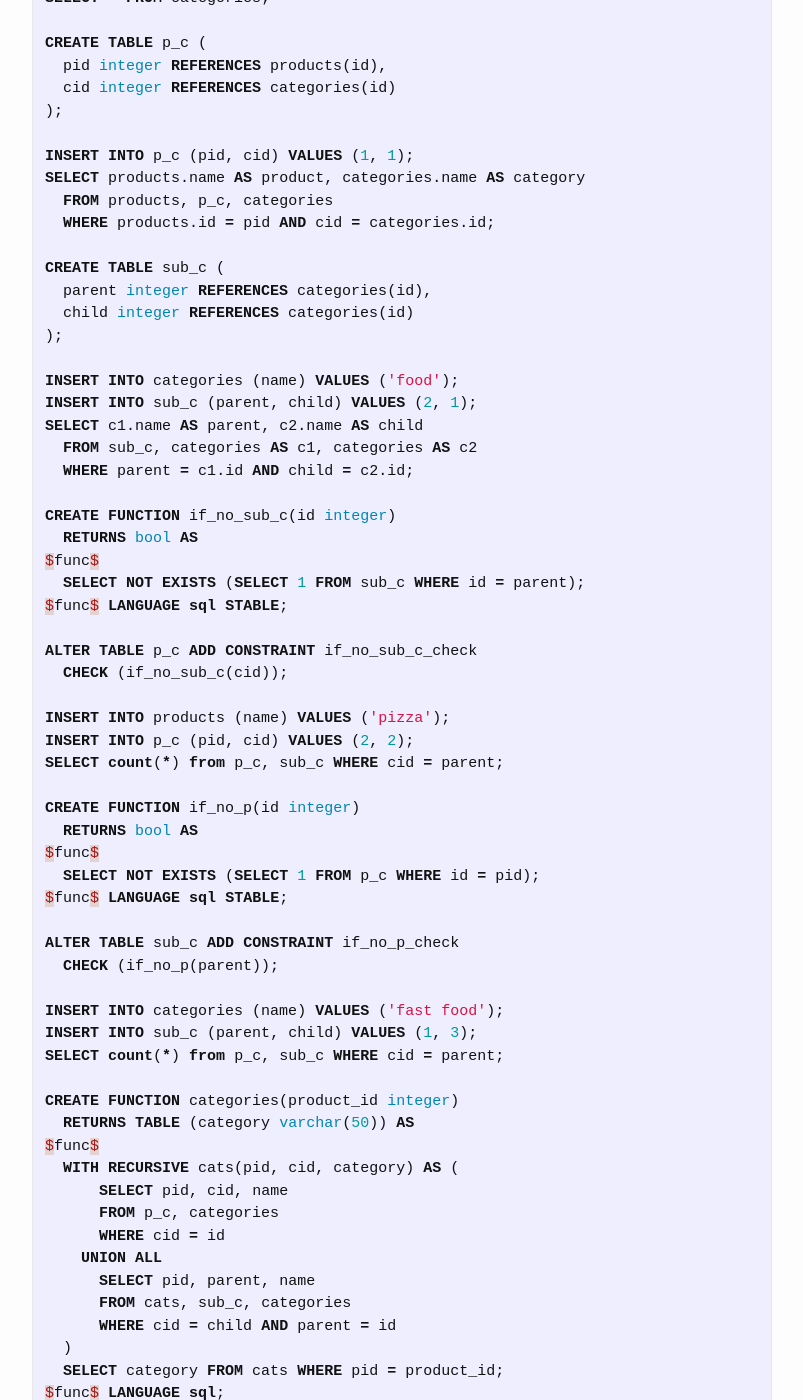
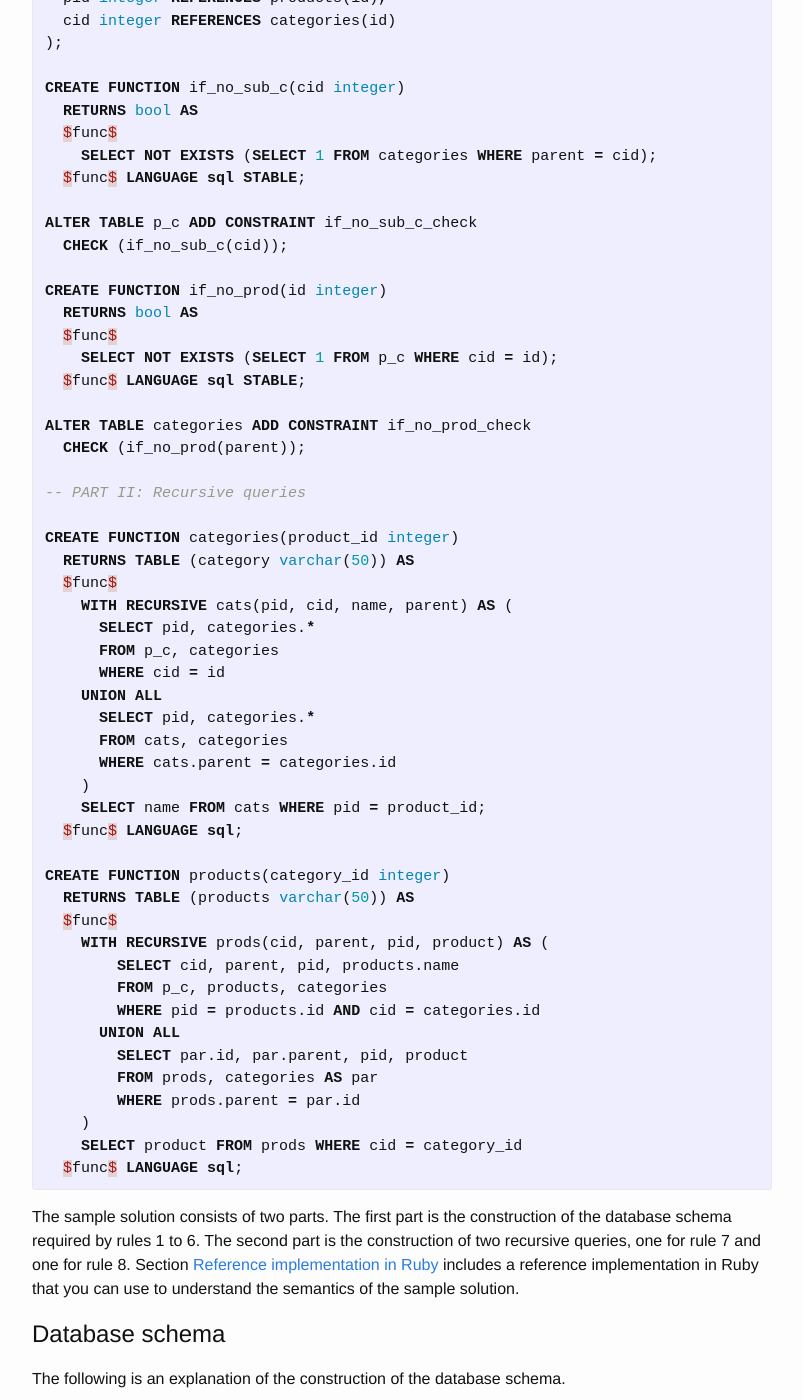
Before and after one commit to mrrusof/mrrusof.github.io, a Jekyll site: the page built from _posts/2016-10-17-the-category-problem.markdown, in a window 1280 px wide and 1400 px high, scrolled down 1792 px. Shown: the whole window, without its empty margins (238-1041 px from the left). Built offline with Jekyll 4.4.1, drawn with Linux system fonts in a browser that asks for light colours; comment, search, counter and statistics services are not loaded; some of the changed text lies outside the part shown.

Commit message:
Write "The Category Problem".

```diff
--- a/_posts/2016-10-17-the-product-category-problem.markdown
+++ b/_posts/2016-10-17-the-category-problem.markdown
@@ -52,117 +52,80 @@ The products of category Food are Sandwich and Pizza.
 The sample solution is the following.
 
 {% highlight sql %}
+
+-- PART I: Database Schema
+
 CREATE TABLE products (
   id serial PRIMARY KEY,
   name varchar(50)
 );
 
-INSERT INTO products (name) VALUES ('sandwich');
-SELECT * FROM products;
-
 CREATE TABLE categories (
   id serial PRIMARY KEY,
-  name varchar(50)
+  name varchar(50),
+  parent integer REFERENCES categories(id)
 );
-
-INSERT INTO categories (name) VALUES ('gas station food');
-SELECT * FROM categories;
 
 CREATE TABLE p_c (
   pid integer REFERENCES products(id),
   cid integer REFERENCES categories(id)
 );
 
-INSERT INTO p_c (pid, cid) VALUES (1, 1);
-SELECT products.name AS product, categories.name AS category
-  FROM products, p_c, categories
-  WHERE products.id = pid AND cid = categories.id;
-
-CREATE TABLE sub_c (
-  parent integer REFERENCES categories(id),
-  child integer REFERENCES categories(id)
-);
-
-INSERT INTO categories (name) VALUES ('food');
-INSERT INTO sub_c (parent, child) VALUES (2, 1);
-SELECT c1.name AS parent, c2.name AS child
-  FROM sub_c, categories AS c1, categories AS c2
-  WHERE parent = c1.id AND child = c2.id;
-
-CREATE FUNCTION if_no_sub_c(id integer)
+CREATE FUNCTION if_no_sub_c(cid integer)
   RETURNS bool AS
-$func$
-  SELECT NOT EXISTS (SELECT 1 FROM sub_c WHERE id = parent);
-$func$ LANGUAGE sql STABLE;
+  $func$
+    SELECT NOT EXISTS (SELECT 1 FROM categories WHERE parent = cid);
+  $func$ LANGUAGE sql STABLE;
 
 ALTER TABLE p_c ADD CONSTRAINT if_no_sub_c_check
   CHECK (if_no_sub_c(cid));
 
-INSERT INTO products (name) VALUES ('pizza');
-INSERT INTO p_c (pid, cid) VALUES (2, 2);
-SELECT count(*) from p_c, sub_c WHERE cid = parent;
+CREATE FUNCTION if_no_prod(id integer)
+  RETURNS bool AS
+  $func$
+    SELECT NOT EXISTS (SELECT 1 FROM p_c WHERE cid = id);
+  $func$ LANGUAGE sql STABLE;
 
-CREATE FUNCTION if_no_p(id integer)
-  RETURNS bool AS
-$func$
-  SELECT NOT EXISTS (SELECT 1 FROM p_c WHERE id = pid);
-$func$ LANGUAGE sql STABLE;
+ALTER TABLE categories ADD CONSTRAINT if_no_prod_check
+  CHECK (if_no_prod(parent));
 
-ALTER TABLE sub_c ADD CONSTRAINT if_no_p_check
-  CHECK (if_no_p(parent));
-
-INSERT INTO categories (name) VALUES ('fast food');
-INSERT INTO sub_c (parent, child) VALUES (1, 3);
-SELECT count(*) from p_c, sub_c WHERE cid = parent;
+-- PART II: Recursive queries
 
 CREATE FUNCTION categories(product_id integer)
   RETURNS TABLE (category varchar(50)) AS
-$func$
-  WITH RECURSIVE cats(pid, cid, category) AS (
-      SELECT pid, cid, name
+  $func$
+    WITH RECURSIVE cats(pid, cid, name, parent) AS (
+      SELECT pid, categories.*
       FROM p_c, categories
       WHERE cid = id
     UNION ALL
-      SELECT pid, parent, name
-      FROM cats, sub_c, categories
-      WHERE cid = child AND parent = id
-  )
-  SELECT category FROM cats WHERE pid = product_id;
-$func$ LANGUAGE sql;
-
-SELECT categories(id) FROM products WHERE name = 'sandwich';
+      SELECT pid, categories.*
+      FROM cats, categories
+      WHERE cats.parent = categories.id
+    )
+    SELECT name FROM cats WHERE pid = product_id;
+  $func$ LANGUAGE sql;
 
 CREATE FUNCTION products(category_id integer)
   RETURNS TABLE (products varchar(50)) AS
-$func$
-  WITH RECURSIVE prods(cid, pid, product) AS (
-      SELECT cid, pid, name
-      FROM p_c, products
-      WHERE pid = id
-    UNION
-      SELECT parent, pid, product
-      FROM prods, sub_c
-      WHERE cid = child
-  )
-  SELECT product FROM prods WHERE cid = category_id
-$func$ LANGUAGE sql;
-
-SELECT products(id) FROM categories WHERE name = 'food';
-INSERT INTO sub_c (parent, child)
-  SELECT food.id, ff.id
-  FROM categories AS food, categories AS ff
-  WHERE food.name = 'food' AND ff.name = 'fast food';
-INSERT INTO p_c (pid, cid)
-  SELECT pizza.id, ff.id
-  FROM products AS pizza, categories AS ff
-  WHERE pizza.name = 'pizza' AND ff.name = 'fast food';
-SELECT products(id) FROM categories WHERE name = 'food';
+  $func$
+    WITH RECURSIVE prods(cid, parent, pid, product) AS (
+        SELECT cid, parent, pid, products.name
+        FROM p_c, products, categories
+        WHERE pid = products.id AND cid = categories.id
+      UNION ALL
+        SELECT par.id, par.parent, pid, product
+        FROM prods, categories AS par
+        WHERE prods.parent = par.id
+    )
+    SELECT product FROM prods WHERE cid = category_id
+  $func$ LANGUAGE sql;
 {% endhighlight %}
 
 The sample solution consists of two parts.
 The first part is the construction of the database schema required by rules 1 to 6.
 The second part is the construction of two recursive queries, one for rule 7 and one for rule 8.
-The next section includes a reference implementation in Ruby that you can use to understand the semantics of the sample solution.
+Section [Reference implementation in Ruby](#ref-impl-ruby) includes a reference implementation in Ruby that you can use to understand the semantics of the sample solution.
 
 # Database schema
 
@@ -299,91 +262,175 @@ UPDATE 1
 <b>5. Categories that have products do not have subcategories.</b>
 <br>
 
+We implement this rule by functions `if_no_sub_c` and `if_no_prod`.
+
+We constraint relation _belongs-to_ by function `if_no_sub_c`.
+
 {% highlight sql %}
-CREATE FUNCTION if_no_sub_c(id integer)
+CREATE FUNCTION if_no_sub_c(cid integer)
   RETURNS bool AS
-$func$
-  SELECT NOT EXISTS (SELECT 1 FROM sub_c WHERE id = parent);
-$func$ LANGUAGE sql STABLE;
+  $func$
+    SELECT NOT EXISTS (SELECT 1 FROM categories WHERE parent = cid);
+  $func$ LANGUAGE sql STABLE;
 
 ALTER TABLE p_c ADD CONSTRAINT if_no_sub_c_check
   CHECK (if_no_sub_c(cid));
-
-CREATE FUNCTION if_no_p(id integer)
-  RETURNS bool AS
-$func$
-  SELECT NOT EXISTS (SELECT 1 FROM p_c WHERE id = pid);
-$func$ LANGUAGE sql STABLE;
-
-ALTER TABLE sub_c ADD CONSTRAINT if_no_p_check
-  CHECK (if_no_p(parent));
 {% endhighlight %}
 
 Example usage.
 
 {% highlight sql %}
 INSERT INTO products (name) VALUES ('pizza');
-INSERT INTO p_c (pid, cid) VALUES (2, 2);
-SELECT count(*) from p_c, sub_c WHERE cid = parent;
-
-INSERT INTO categories (name) VALUES ('fast food');
-INSERT INTO sub_c (parent, child) VALUES (1, 3);
-SELECT count(*) from p_c, sub_c WHERE cid = parent;
+SELECT products.name AS product, categories.name AS category
+  FROM products, p_c, categories
+  WHERE products.id = pid AND cid = categories.id;
+INSERT INTO p_c (pid, cid)
+  SELECT products.id, categories.id
+  FROM products, categories
+  WHERE products.name = 'pizza' AND categories.name = 'food';
+SELECT products.name AS product, categories.name AS category
+  FROM products, p_c, categories
+  WHERE products.id = pid AND cid = categories.id;
 {% endhighlight %}
 
 Gives.
 
 {% highlight asciidoc  %}
 INSERT 0 1
+ product  |     category
+----------+------------------
+ sandwich | gas station food
+(1 row)
+
 ERROR:  new row for relation "p_c" violates check constraint "if_no_sub_c_check"
 DETAIL:  Failing row contains (2, 2).
- count
--------
-     0
-(1 row)
-
-INSERT 0 1
-ERROR:  new row for relation "sub_c" violates check constraint "if_no_p_check"
-DETAIL:  Failing row contains (1, 3).
- count
--------
-     0
+ product  |     category
+----------+------------------
+ sandwich | gas station food
 (1 row)
 {% endhighlight %}
+
+We constraint relation _subcategory_ by function `if_no_prod`.
+
+{% highlight sql %}
+CREATE FUNCTION if_no_prod(id integer)
+  RETURNS bool AS
+  $func$
+    SELECT NOT EXISTS (SELECT 1 FROM p_c WHERE cid = id);
+  $func$ LANGUAGE sql STABLE;
+
+ALTER TABLE categories ADD CONSTRAINT if_no_prod_check
+  CHECK (if_no_prod(parent));
+{% endhighlight %}
+
+Example usage.
+
+{% highlight sql %}
+SELECT * FROM categories;
+INSERT INTO categories (name, parent)
+  SELECT 'fast food', gsf.id
+  FROM categories AS gsf
+  WHERE gsf.name = 'gas station food';
+SELECT * FROM categories;
+{% endhighlight %}
+
+Gives.
+
+{% highlight sql %}
+ id |       name       | parent
+ ----+------------------+--------
+   2 | food             |
+   1 | gas station food |      2
+(2 rows)
+
+ERROR:  new row for relation "categories" violates check constraint "if_no_prod_check"
+DETAIL:  Failing row contains (3, fast food, 1).
+ id |       name       | parent
+ ----+------------------+--------
+   2 | food             |
+   1 | gas station food |      2
+(2 rows)
+{% endhighlight %}
+
 
 # Recursive queries
 
 The following is an explanation of the two recursive queries.
 
-<b>6. You may ask a product for its corresponding categories.</b>
+<b>7. You may ask a product for its corresponding categories.</b>
 <br>
 
-For rule 6, we construct SQL function `categories(product_id)` that returns the categories for given product id.
-For example, for product sandwich, the categories are `gas station food` and `food`.
-
-<b>TODO</b>
+This rule asks for those categories that are ancestors of a given product in relation _subcategory_.
+We compute the ancestor categories by function `categories`.
 
 {% highlight sql %}
 CREATE FUNCTION categories(product_id integer)
   RETURNS TABLE (category varchar(50)) AS
-$func$
-  WITH RECURSIVE cats(pid, cid, category) AS (
-      SELECT pid, cid, name
+  $func$
+    WITH RECURSIVE cats(pid, cid, name, parent) AS (
+      SELECT pid, categories.*
       FROM p_c, categories
       WHERE cid = id
     UNION ALL
-      SELECT pid, parent, name
-      FROM cats, sub_c, categories
-      WHERE cid = child AND parent = id
-  )
-  SELECT category FROM cats WHERE pid = product_id;
-$func$ LANGUAGE sql;
+      SELECT pid, categories.*
+      FROM cats, categories
+      WHERE cats.parent = categories.id
+    )
+    SELECT name FROM cats WHERE pid = product_id;
+  $func$ LANGUAGE sql;
+{% endhighlight %}
+
+For a given product, the computation starts from the categories that contain the product.
+Those categories are given by the following SELECT statement.
+
+{% highlight sql %}
+...
+    WITH RECURSIVE cats(pid, cid, name, parent) AS (
+      SELECT pid, categories.*
+      FROM p_c, categories
+      WHERE cid = id
+    UNION ALL
+...
+{% endhighlight %}
+
+The SELECT statement is the base case of a [recursive WITH clause](https://www.postgresql.org/docs/9.6/static/queries-with.html).
+The recursive step consists in selecting those categories that are parent of some category given by a previous recursive call.
+The the recursive step corresponds to the following SELECT statement.
+
+{% highlight sql %}
+...
+    UNION ALL
+      SELECT pid, categories.*
+      FROM cats, categories
+      WHERE cats.parent = categories.id
+    )
+...
+{% endhighlight %}
+
+The result of the recursive WITH clause is projected onto the name before returning by the following SELECT statement.
+
+{% highlight sql %}
+...
+    )
+    SELECT name FROM cats WHERE pid = product_id;
+  $func$ LANGUAGE sql;
+...
 {% endhighlight %}
 
 Example usage.
 
 {% highlight sql %}
 SELECT categories(id) FROM products WHERE name = 'sandwich';
+SELECT categories(id) FROM products WHERE name = 'pizza';
+INSERT INTO categories (name, parent)
+  SELECT 'fast food', categories.id
+  FROM categories
+  WHERE name = 'food';
+INSERT INTO p_c (pid, cid)
+  SELECT products.id, categories.id
+  FROM products, categories
+  WHERE products.name = 'pizza' AND categories.name = 'fast food';
+SELECT categories(id) FROM products WHERE name = 'pizza';
 {% endhighlight %}
 
 Gives.
@@ -391,44 +438,52 @@ Gives.
 {% highlight asciidoc  %}
     categories
 ------------------
- gas station food
+  gas station food
+  food
+(2 rows)
+
+ categories
+------------
+ (0 rows)
+
+INSERT 0 1
+INSERT 0 1
+ categories
+------------
+ fast food
  food
 (2 rows)
 {% endhighlight %}
 
-<b>7. You may ask a category for its corresponding products.</b>
+<b>8. You may ask a category for its corresponding products.</b>
 <br>
+
+This rule asks that we collect the products of categories that are descendant of given category in relation _subcategory_.
+The following function `products` implements the rule.
 
 {% highlight sql %}
 CREATE FUNCTION products(category_id integer)
   RETURNS TABLE (products varchar(50)) AS
-$func$
-  WITH RECURSIVE prods(cid, pid, product) AS (
-      SELECT cid, pid, name
-      FROM p_c, products
-      WHERE pid = id
-    UNION
-      SELECT parent, pid, product
-      FROM prods, sub_c
-      WHERE cid = child
-  )
-  SELECT product FROM prods WHERE cid = category_id
-$func$ LANGUAGE sql;
+  $func$
+    WITH RECURSIVE prods(cid, parent, pid, product) AS (
+        SELECT cid, parent, pid, products.name
+        FROM p_c, products, categories
+        WHERE pid = products.id AND cid = categories.id
+      UNION ALL
+        SELECT par.id, par.parent, pid, product
+        FROM prods, categories AS par
+        WHERE prods.parent = par.id
+    )
+    SELECT product FROM prods WHERE cid = category_id
+  $func$ LANGUAGE sql;
 {% endhighlight %}
 
 Example usage.
 
 {% highlight sql %}
 SELECT products(id) FROM categories WHERE name = 'food';
-INSERT INTO sub_c (parent, child)
-  SELECT food.id, ff.id
-  FROM categories AS food, categories AS ff
-  WHERE food.name = 'food' AND ff.name = 'fast food';
-INSERT INTO p_c (pid, cid)
-  SELECT pizza.id, ff.id
-  FROM products AS pizza, categories AS ff
-  WHERE pizza.name = 'pizza' AND ff.name = 'fast food';
-SELECT products(id) FROM categories WHERE name = 'food';
+SELECT products(id) FROM categories WHERE name = 'fast food';
+SELECT products(id) FROM categories WHERE name = 'gas station food';
 {% endhighlight %}
 
 Gives.
@@ -437,21 +492,23 @@ Gives.
  products
 ----------
  sandwich
+ pizza
+(2 rows)
+
+products
+----------
+ pizza
 (1 row)
 
-INSERT 0 1
-INSERT 0 1
- products
+products
 ----------
  sandwich
- pizza
-(2 rows)
+(1 row)
 {% endhighlight %}
 
-<!-- </details> -->
 <br>
 
-# Reference implementation in Ruby
+# <a href="#" name="ref-impl-ruby"></a>Reference implementation in Ruby
 
 The reference implementation is the following.
 
@@ -554,7 +611,7 @@ pizza.categories = [fast food, food]
 food.all_products = [sandwich, pizza]
 {% endhighlight %}
 
-<!-- <details> -->
+<details>
 
 <summary>
 Click here for an explanation of the reference implementation.
@@ -723,7 +780,7 @@ food.children = [gas station food]
 <br>
 <br>
 
-This is a constraint on relations belongs to and subcategory.
+This is a constraint on relations _belongs-to_ and _subcategory_.
 We constraint each relation by constraining corresponding methods <code>Category#add_product</code> and <code>Category#add_category</code>.
 
 {% highlight ruby %}
@@ -765,7 +822,7 @@ food.products = []
 <br>
 <br>
 
-This is a constraint on subcategory relation.
+This is a constraint on relation _subcategory_.
 We apply the constraint by constraining method <code>Category#add_category</code>.
 We create instance variable <code>Category#@parent</code> to label each category with its parent.
 
@@ -814,8 +871,8 @@ gsf.parent = food
 <br>
 <br>
 
-This rule asks for those categories that are ancestors of a given product in the subcategory relation.
-We compute the ancestor categories in method <code>Product#categories</code>.
+This rule asks for those categories that are ancestors of a given product in relation _subcategory_.
+We compute the ancestor categories by method <code>Product#categories</code>.
 For a given product, the computation starts from the categories that contain the product.
 Those categories are recorded in array <code>Product#@parent_categories</code>.
 The array is populated by method <code>Category#add_product</code>.
@@ -877,9 +934,9 @@ sandwich.categories = [gas station food, food]
 <br>
 <br>
 
-This rule asks that we collect the products of categories that are descendant of a given category in the subcategory relation.
-We do so by traversing the subcategory relation from the given category all the way down to leaf descendants.
-We do the traversal and collect corresponding products in method <code>Category#all_products</code>.
+This rule asks that we collect the products of categories that are descendant of a given category in relation _subcategory_.
+We do so by traversing relation _subcategory_ from the given category all the way down to leaf descendants.
+We do the traversal and collect corresponding products by method <code>Category#all_products</code>.
 
 {% highlight ruby %}
 class Category
@@ -911,10 +968,38 @@ Gives.
 food.all_products = [sandwich, pizza]
 {% endhighlight %}
 
-<!-- </details> -->
+</details>
 <br>
 
 # Other uses of WITH clauses
 
 - Apply several data modifications in the same query ([section 7.8.2](https://www.postgresql.org/docs/9.6/static/queries-with.html)).
 - Apply recursive self-references in a data-modifying query ([section 7.8.2](https://www.postgresql.org/docs/9.6/static/queries-with.html)).
+
+{% include subscribe.html %}
+{% include share.html %}
+
+# Comments
+
+<div id="disqus_thread"></div>
+<script>
+    /**
+     *  RECOMMENDED CONFIGURATION VARIABLES: EDIT AND UNCOMMENT THE SECTION BELOW TO INSERT DYNAMIC VALUES FROM YOUR PLATFORM OR CMS.
+     *  LEARN WHY DEFINING THESE VARIABLES IS IMPORTANT: https://disqus.com/admin/universalcode/#configuration-variables
+     */
+    var disqus_config = function () {
+        this.page.url = 'http://ruslanledesma.com/2016/10/17/the-category-problem.html';  // Replace PAGE_URL with your page's canonical URL variable
+        this.page.identifier = '2016-10-17-the-category-problem'; // Replace PAGE_IDENTIFIER with your page's unique identifier variable
+    };
+    (function() {  // DON'T EDIT BELOW THIS LINE
+        var d = document, s = d.createElement('script');
+
+        s.src = '//definecode.disqus.com/embed.js';
+
+        s.setAttribute('data-timestamp', +new Date());
+        (d.head || d.body).appendChild(s);
+    })();
+</script>
+<noscript>Please enable JavaScript to view the <a
+        href="https://disqus.com/?ref_noscript"
+        rel="nofollow">comments powered by Disqus.</a></noscript>
```
Also changed, not shown: other parts of _posts/2016-10-17-the-category-problem.markdown (+6 -6 lines).
